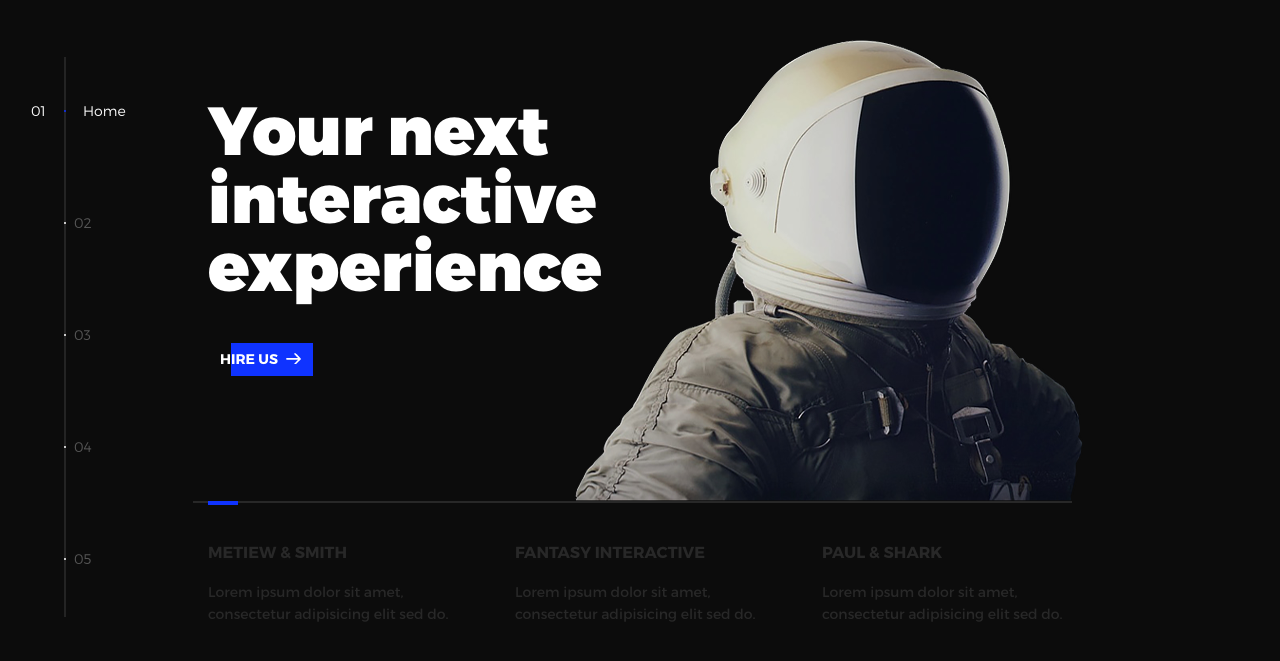
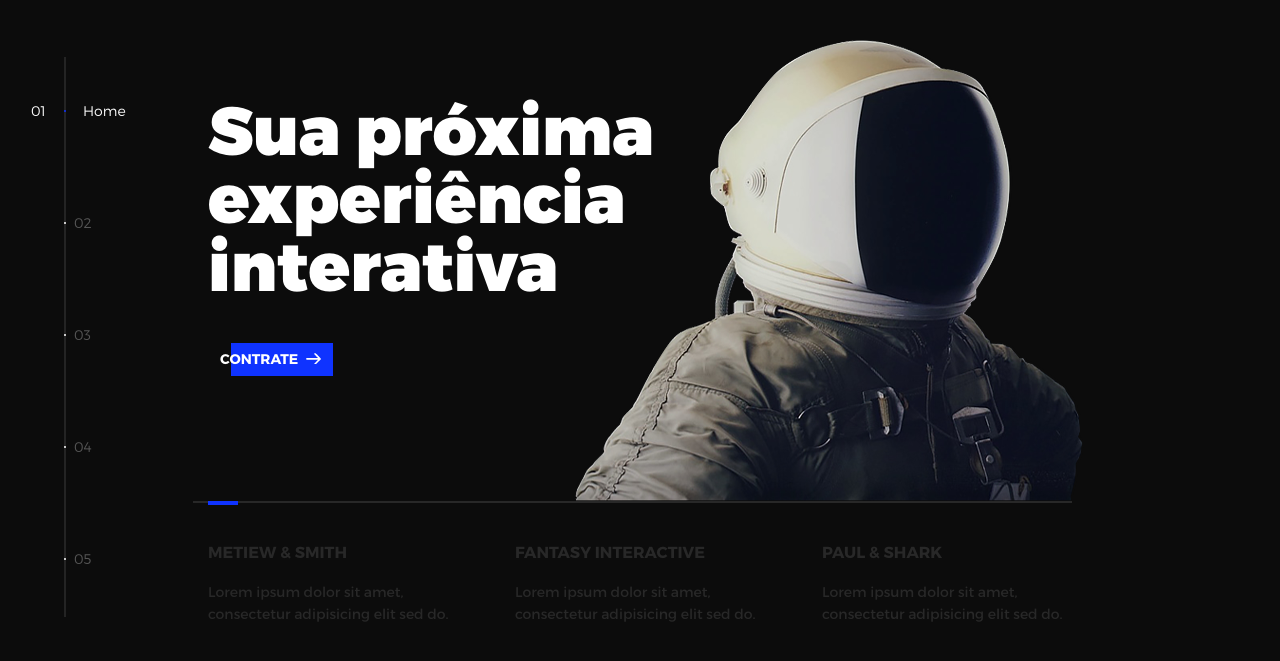
Before and after one commit to tiquinhonew/douglasmoraes, a plain HTML site: page index.html in a window 1280 px wide. Shown: the part 63-724 px from the top of the page. Drawn offline with nearby package versions, Linux system fonts and the light colour scheme.

Commit message:
Traduzindo home

```diff
--- a/index.html
+++ b/index.html
@@ -30,7 +30,7 @@
             <img src="assets/img/logo.png" alt="Logo DAM">
             <p>Douglas Moraes</p>
           </a>
-          <button class="header--cta cta">Hire Us</button>
+          <button class="header--cta cta">Contrate</button>
           <div class="header--nav-toggle">
             <span></span>
           </div>
@@ -41,15 +41,15 @@
             <li><span>Trabalhos</span></li>
             <li><span>Sobre</span></li>
             <li><span>Contato</span></li>
-            <li><span>Hire us</span></li>
+            <li><span>Contrate</span></li>
           </ul>
         </nav>
         <ul class="l-main-content main-content">
           <li class="l-section section section--is-active">
             <div class="intro">
               <div class="intro--banner">
-                <h1>Your next<br>interactive<br>experience</h1>
-                <button class="cta">Hire Us
+                <h1>Sua próxima experiência<br>interativa<br></h1>
+                <button class="cta">Contrate
                   <svg version="1.1" id="Layer_1" xmlns="http://www.w3.org/2000/svg" xmlns:xlink="http://www.w3.org/1999/xlink" x="0px" y="0px" viewBox="0 0 150 118" style="enable-background:new 0 0 150 118;" xml:space="preserve">
                   <g transform="translate(0.000000,118.000000) scale(0.100000,-0.100000)">
                     <path d="M870,1167c-34-17-55-57-46-90c3-15,81-100,194-211l187-185l-565-1c-431,0-571-3-590-13c-55-28-64-94-18-137c21-20,33-20,597-20h575l-192-193C800,103,794,94,849,39c20-20,39-29,61-29c28,0,63,30,298,262c147,144,272,271,279,282c30,51,23,60-219,304C947,1180,926,1196,870,1167z"/>
@@ -268,7 +268,7 @@
     <li>Trabalhos</li>
     <li>About</li>
     <li>Contact</li>
-    <li>Hire us</li>
+    <li>Contrate</li>
   </ul>
 </div>
 
```
